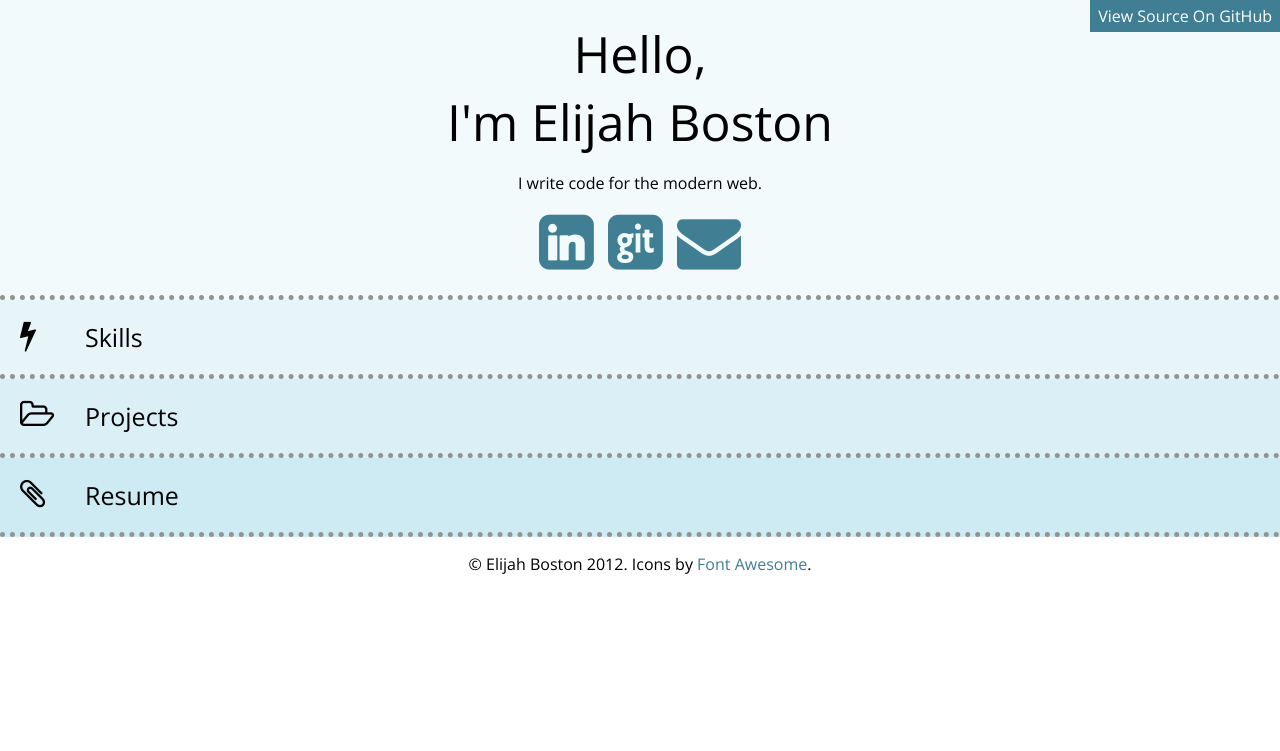
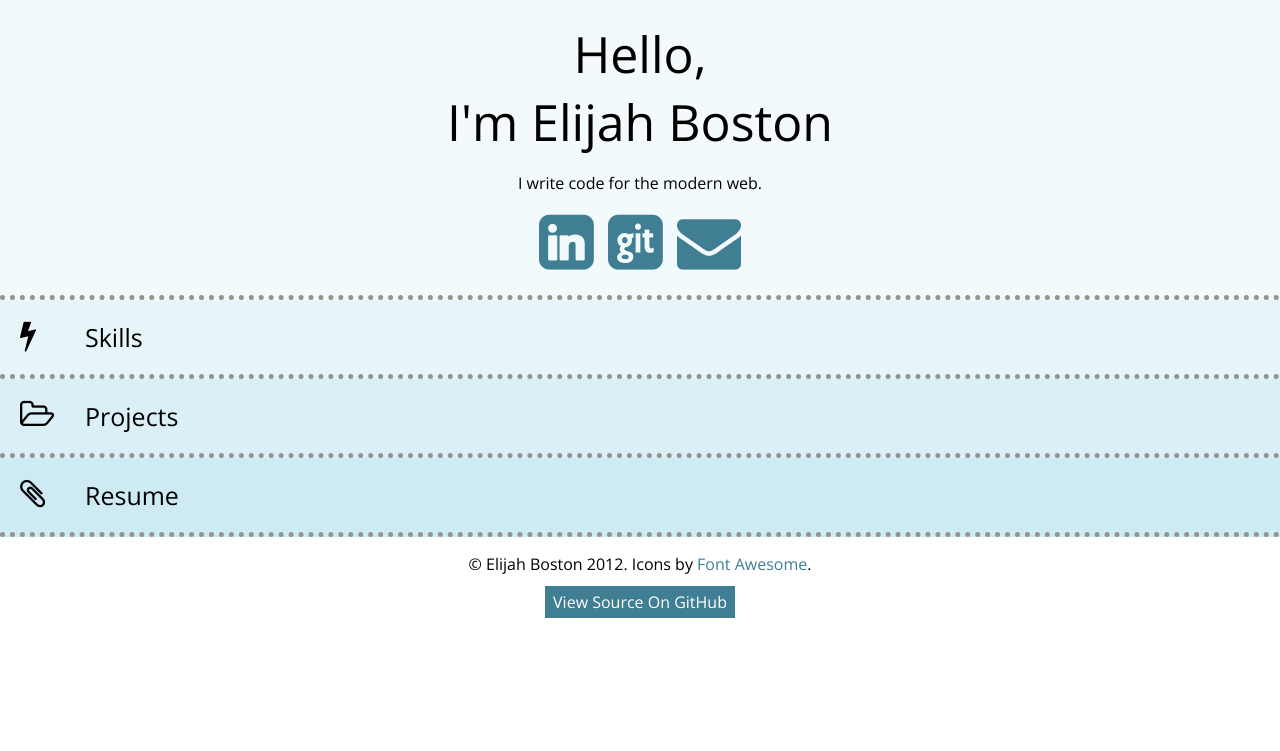
Before and after one commit to elijahboston/elijahboston.github.io, a plain HTML site: page index.html in a window 1280 px wide. Drawn offline with nearby package versions, Linux system fonts and the light colour scheme.

Commit message:
Adjusted 'View Source on Github' link

```diff
--- a/less/style.less
+++ b/less/style.less
@@ -81,9 +81,6 @@ article.active {
 	transition: height 200ms ease-in;
 }
 a.viewsource {
-	position:absolute;
-	top:0;
-	right:0;
 	padding:5px 8px;
 	background:@highlightColor;
 	color:white;
```
Also changed, not shown: css/style.css.
